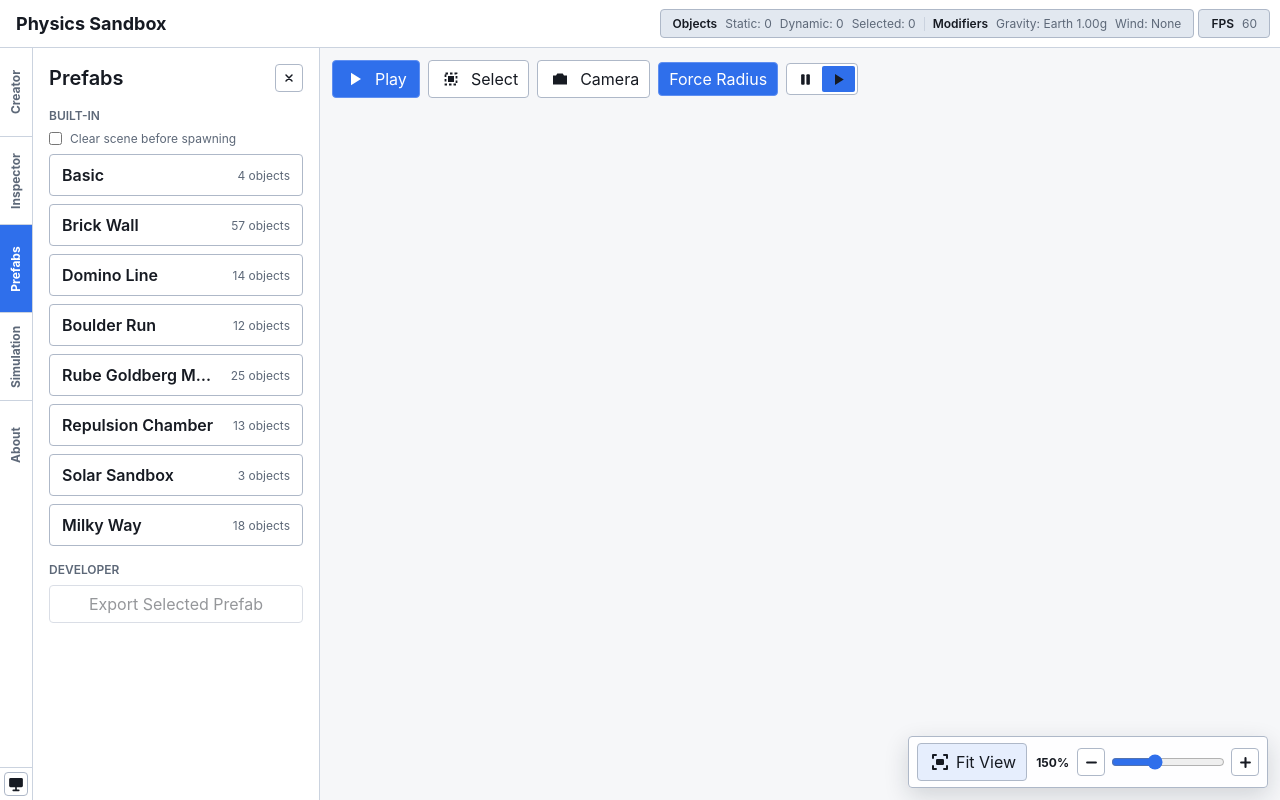
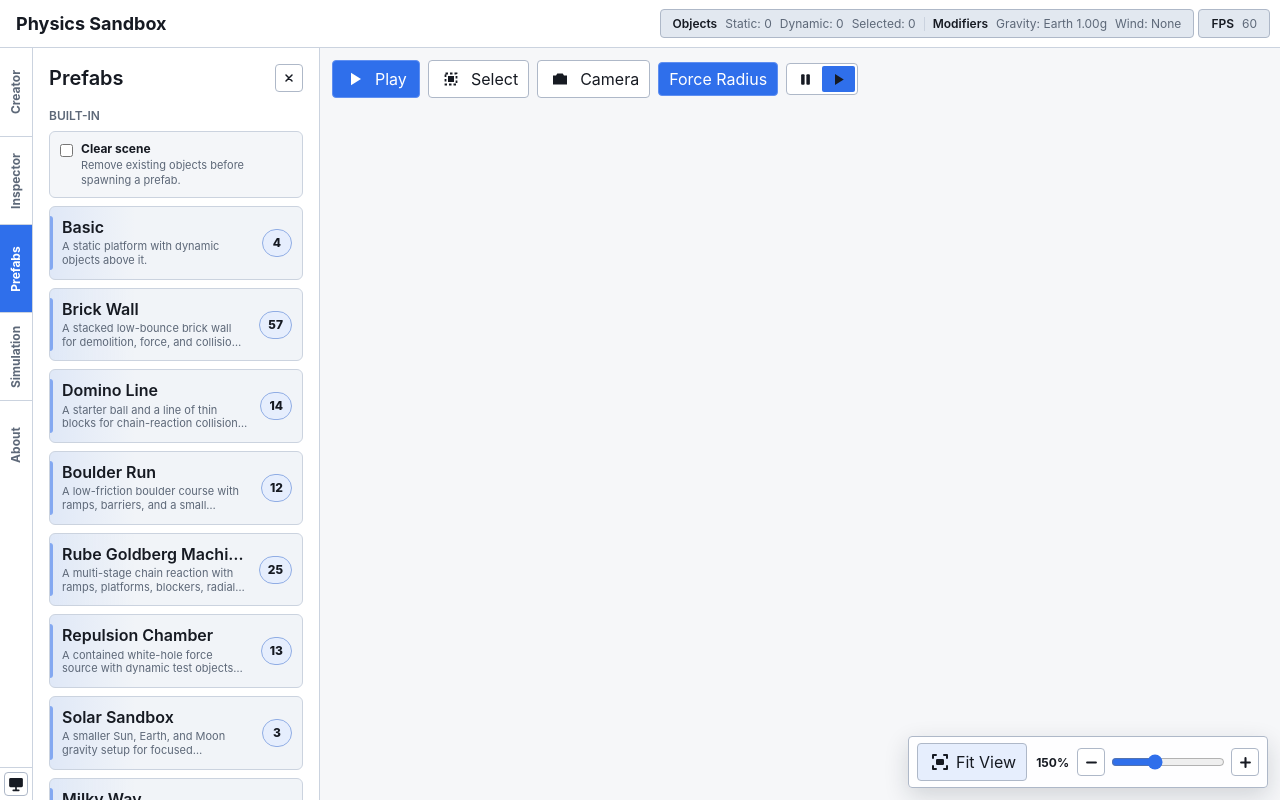
Before and after one commit to AshsHub/physics-sandbox, a React (Vite) app: page / in a window 1280 px wide. Both pictures are taken after a click on the button "Prefabs". Built offline with nearby package versions, Linux system fonts and the light colour scheme.

Commit message:
feat: integrate PrefabCard component into PrefabPanel for improved UI and functionality

```diff
--- a/src/styles/prefabs.css
+++ b/src/styles/prefabs.css
@@ -20,50 +20,190 @@
 }
 
 .prefab-toggle {
+  position: relative;
   display: flex;
-  align-items: center;
+  align-items: flex-start;
   gap: var(--space-sm);
-  color: var(--text-secondary);
-  font-size: 12px;
+  padding: 10px;
+  border: 1px solid var(--border);
+  border-radius: 6px;
+  background: color-mix(in srgb, var(--bg-card) 76%, transparent);
+  color: var(--text-primary);
+  cursor: pointer;
+  transition:
+    background 0.16s ease,
+    border-color 0.16s ease,
+    box-shadow 0.16s ease;
   user-select: none;
 }
 
+.prefab-toggle:hover {
+  border-color: color-mix(in srgb, var(--accent) 44%, var(--border));
+  background: color-mix(in srgb, var(--accent) 8%, var(--bg-card));
+}
+
+.prefab-toggle.selected {
+  border-color: color-mix(in srgb, var(--accent) 62%, var(--border));
+  background: color-mix(in srgb, var(--accent) 12%, var(--bg-card));
+  box-shadow: inset 3px 0 0 var(--accent);
+}
+
 .prefab-toggle input {
+  flex: 0 0 auto;
   margin: 0;
+  margin-top: 2px;
+}
+
+.prefab-toggle-copy {
+  font-size: 12px;
+}
+
+.prefab-toggle-copy .prefab-card-description {
+  font-size: 11px;
+}
+
+.prefab-card {
+  display: flex;
+  flex-direction: column;
+  gap: 2px;
+  min-width: 0;
+}
+
+.prefab-card-title {
+  min-width: 0;
+  overflow: hidden;
+  color: var(--text-primary);
+  font-weight: 700;
+  line-height: 1.2;
+  text-overflow: ellipsis;
+}
+
+.prefab-card-description {
+  min-width: 0;
+  color: var(--text-secondary);
+  line-height: 1.3;
 }
 
 .prefab-button {
+  position: relative;
   display: flex;
-  align-items: center;
+  align-items: stretch;
   justify-content: space-between;
   gap: var(--space-md);
   width: 100%;
   min-width: 0;
-  padding: 10px 12px;
+  overflow: hidden;
+  padding: 11px 10px 11px 12px;
+  border: 1px solid var(--border);
+  border-radius: 6px;
+  background:
+    linear-gradient(
+      90deg,
+      color-mix(in srgb, var(--accent) 9%, transparent),
+      transparent 34%
+    ),
+    var(--bg-card);
   text-align: left;
+  transition:
+    background 0.16s ease,
+    border-color 0.16s ease,
+    box-shadow 0.16s ease,
+    transform 0.16s ease;
 }
 
-.prefab-button-name {
-  min-width: 0;
-  overflow: hidden;
-  color: var(--text-primary);
+.prefab-button::before {
+  content: "";
+  position: absolute;
+  top: 9px;
+  bottom: 9px;
+  left: 0;
+  width: 3px;
+  border-radius: 0 999px 999px 0;
+  background: color-mix(in srgb, var(--accent) 72%, transparent);
+  opacity: 0.72;
+}
+
+.prefab-button:not(:disabled):hover {
+  border-color: color-mix(in srgb, var(--accent) 55%, var(--border));
+  background:
+    linear-gradient(
+      90deg,
+      color-mix(in srgb, var(--accent) 15%, transparent),
+      transparent 42%
+    ),
+    var(--bg-card-hover);
+  box-shadow: inset 0 0 0 1px color-mix(in srgb, var(--accent) 18%, transparent);
+  transform: translateY(-1px);
+}
+
+.prefab-button-copy {
+  justify-content: center;
+  gap: 3px;
+}
+
+.prefab-button-copy .prefab-card-title {
   font-weight: 600;
-  text-overflow: ellipsis;
   white-space: nowrap;
 }
 
-.prefab-button-meta {
+.prefab-button-copy .prefab-card-description {
+  display: -webkit-box;
+  overflow: hidden;
+  font-size: 11px;
+  line-height: 1.25;
+  -webkit-box-orient: vertical;
+  -webkit-line-clamp: 2;
+}
+
+.prefab-button-count {
+  display: inline-flex;
+  align-items: center;
+  justify-content: center;
   flex: 0 0 auto;
-  color: var(--text-secondary);
+  align-self: center;
+  min-width: 30px;
+  min-height: 28px;
+  padding: 4px 8px;
+  border: 1px solid color-mix(in srgb, var(--accent) 38%, var(--border));
+  border-radius: 999px;
+  background: color-mix(in srgb, var(--accent) 12%, var(--bg-input));
+  color: var(--text-primary);
+  font-size: 12px;
+  font-weight: 800;
+  line-height: 1;
+}
+
+.prefab-export-card {
+  display: grid;
+  grid-template-columns: minmax(0, 1fr) auto;
+  align-items: center;
+  gap: var(--space-sm);
+  padding: 10px;
+  border: 1px solid var(--border);
+  border-radius: 6px;
+  background: var(--bg-card);
+}
+
+.prefab-export-copy {
   font-size: 12px;
 }
 
+.prefab-export-copy .prefab-card-description {
+  font-size: 11px;
+}
+
 .prefab-export-button {
-  width: 100%;
-  padding: 8px 10px;
+  padding: 7px 10px;
+  white-space: nowrap;
 }
 
 .prefab-export-message {
+  padding: 8px 10px;
+  border: 1px solid var(--border);
+  border-radius: 6px;
+  background: color-mix(in srgb, var(--bg-input) 74%, transparent);
   color: var(--text-secondary);
   font-size: 12px;
+  line-height: 1.35;
+  user-select: none;
 }
--- /dev/null
+++ b/src/ui/common/PrefabCard.tsx
@@ -0,0 +1,20 @@
+import type { ReactNode } from "react";
+
+export interface PrefabCardProps {
+  className?: string;
+  description?: ReactNode;
+  title: ReactNode;
+}
+
+export function PrefabCard({ className, description, title }: PrefabCardProps) {
+  const classes = ["prefab-card", className].filter(Boolean).join(" ");
+
+  return (
+    <span className={classes}>
+      <span className="prefab-card-title">{title}</span>
+      {description !== undefined && (
+        <span className="prefab-card-description">{description}</span>
+      )}
+    </span>
+  );
+}
--- a/src/ui/panels/PrefabPanel.tsx
+++ b/src/ui/panels/PrefabPanel.tsx
@@ -10,6 +10,7 @@ import {
 import { appStorage } from "../../storage/AppStorage";
 import { useEditorStore } from "../../store/editorStore";
 import { AppButton } from "../common/AppButton";
+import { PrefabCard } from "../common/PrefabCard";
 import { Panel } from "./Panel";
 
 export interface PrefabPanelProps {
@@ -78,13 +79,21 @@ export function PrefabPanel({ app, onClose }: PrefabPanelProps) {
     <Panel title="Prefabs" onClose={onClose}>
       <section className="prefab-group">
         <h3 className="prefab-group-title">Built-in</h3>
-        <label className="prefab-toggle">
+        <label
+          className={
+            shouldClearSceneOnSpawn ? "prefab-toggle selected" : "prefab-toggle"
+          }
+        >
           <input
             checked={shouldClearSceneOnSpawn}
             onChange={(event) => updateClearSceneOnSpawn(event.target.checked)}
             type="checkbox"
           />
-          Clear scene before spawning
+          <PrefabCard
+            className="prefab-toggle-copy"
+            description="Remove existing objects before spawning a prefab."
+            title="Clear scene"
+          />
         </label>
 
         <div className="prefab-list">
@@ -96,10 +105,15 @@ export function PrefabPanel({ app, onClose }: PrefabPanelProps) {
               key={prefab.id}
               onClick={() => spawnPrefab(prefab)}
               type="button"
+              variant="ghost"
             >
-              <span className="prefab-button-name">{prefab.name}</span>
-              <span className="prefab-button-meta">
-                {prefab.objects.length} objects
+              <PrefabCard
+                className="prefab-button-copy"
+                description={prefab.description}
+                title={prefab.name}
+              />
+              <span className="prefab-button-count">
+                {prefab.objects.length}
               </span>
             </AppButton>
           ))}
@@ -109,6 +123,12 @@ export function PrefabPanel({ app, onClose }: PrefabPanelProps) {
       {import.meta.env.DEV && (
         <section className="prefab-group">
           <h3 className="prefab-group-title">Developer</h3>
+          <div className="prefab-export-card">
+            <PrefabCard
+              className="prefab-export-copy"
+              description="Copy selected objects as serialized prefab data."
+              title="Export selection"
+            />
             <AppButton
               className="prefab-export-button"
               data-tooltip="Copy selected objects as serialized prefab data"
@@ -116,9 +136,11 @@ export function PrefabPanel({ app, onClose }: PrefabPanelProps) {
               disabled={!canExport}
               onClick={() => void exportSelectedPrefab()}
               type="button"
+              variant="subtle"
             >
-            Export Selected Prefab
+              Export
             </AppButton>
+          </div>
           {exportMessage && (
             <div className="prefab-export-message">{exportMessage}</div>
           )}
@@ -128,10 +150,7 @@ export function PrefabPanel({ app, onClose }: PrefabPanelProps) {
   );
 }
 
-function getPrefabFitBounds(
-  prefab: SandboxPrefab,
-  position: Vector2,
-): Rect[] {
+function getPrefabFitBounds(prefab: SandboxPrefab, position: Vector2): Rect[] {
   return prefab.objects.map((object) => {
     const objectPosition = position.clone().add(object.offset);
     const width = object.metadata.width;
```
Lines whose indentation alone changed are shown as unchanged.
